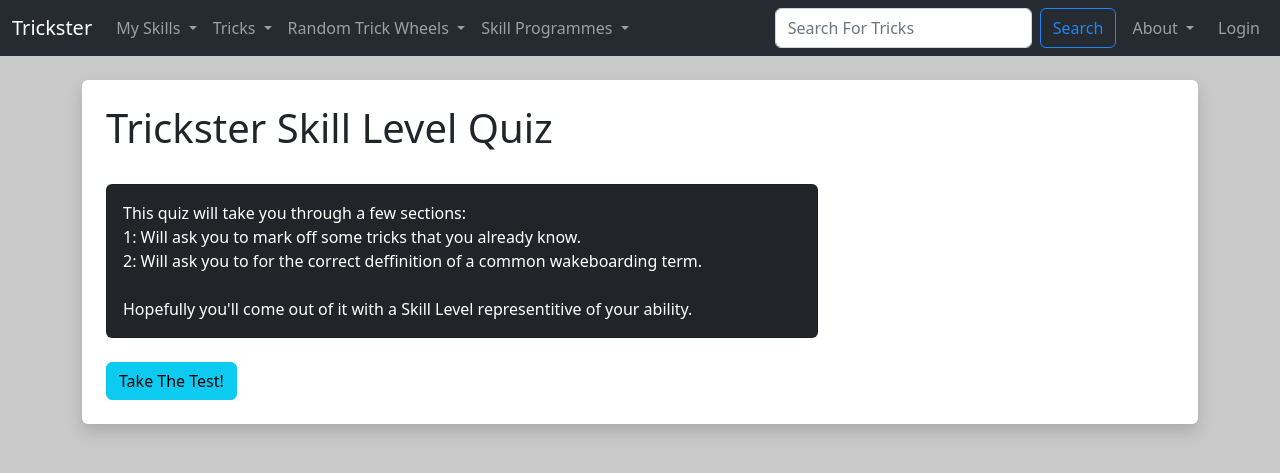
After one commit to KonaHay/Trickster, a Django app: page /quiz/skill_level_quiz in a window 1280 px wide. The commit adds this page. Shown: the top 473 px of the page. Run offline with Django 4.2, Linux system fonts and the light colour scheme; data comes from the database, SQL or seed files in the repository; both versions use the stored data as it was after the commit; some libraries are stand-ins or nearby versions.

Commit message:
Added Get Skill Level Quiz - Unfinished + Lots of changes made

```diff
--- a/Trickster/settings.py
+++ b/Trickster/settings.py
@@ -111,13 +111,14 @@ USE_TZ = True
 # Static files (CSS, JavaScript, Images)
 # https://docs.djangoproject.com/en/4.1/howto/static-files/
 
-STATIC_URL = 'static/'
+STATIC_URL = '/static/'
 MEDIA_URL = '/media/'
 
 MEDIA_ROOT = os.path.join(BASE_DIR, 'media')
 
 STATICFILES_DIRS = [
-    os.path.join(BASE_DIR, 'static'),
+  os.path.join(BASE_DIR, 'static'),
+  os.path.join(BASE_DIR, 'TricksterQuiz', 'static' ),
 ]
 
 # Default primary key field typet
--- a/Trickster/urls.py
+++ b/Trickster/urls.py
@@ -9,7 +9,7 @@ urlpatterns = [
     path('', include('TricksterMain.urls')),
     path('Users/', include('django.contrib.auth.urls')),
     path('Users/', include('Users.urls')),
-    path('Quiz/', include('TricksterQuiz.urls')),
+    path('quiz/', include('TricksterQuiz.urls')),
 
 ]+ static(settings.MEDIA_URL, document_root=settings.MEDIA_ROOT)
 
--- a/TricksterMain/templates/components/navbar.html
+++ b/TricksterMain/templates/components/navbar.html
@@ -14,12 +14,11 @@
             My Skills
           </a>
           <ul class="dropdown-menu dropdown-menu-dark" aria-labelledby="mySkillsDropdown">
-            <li><a class="dropdown-item disabled" href="">Find My Skill Level</a></li>
             {% if request.user.is_authenticated %}
             <!-- If user has obtained their skill level -->
             <li><a class="dropdown-item disabled" href="">My Skill Level</a></li>
             <!-- else -->
-            <!-- <li><a class="dropdown-item disabled" href="">Find My Skill Level</a></li> -->
+            <li><a class="dropdown-item" href="{%url 'skill-level-quiz' %}">Find My Skill Level</a></li>
             <li><a class="dropdown-item" href="{%url 'recommend-trick' request.user.UserID %}">Recommend Tricks</a></li>
             <li><a class="dropdown-item" href="{%url 'my-tricks' request.user.UserID %}">Learned Tricks</a></li>
             <li><a class="dropdown-item" href="{%url 'my-saved-tricks' request.user.UserID %}">Saved Tricks</a></li>
--- a/TricksterMain/templates/main/base.html
+++ b/TricksterMain/templates/main/base.html
@@ -17,7 +17,7 @@
     <link rel="stylesheet" href="https://maxcdn.bootstrapcdn.com/font-awesome/4.7.0/css/font-awesome.min.css">
     <script src="https://stackpath.bootstrapcdn.com/bootstrap/4.5.0/js/bootstrap.min.js"></script>
 
-    <script scr="{% static 'trickster/js/main.js' %}" defer></script>
+    <script src="{% static 'trickster/js/main.js' %}" defer></script>
     <style>
       body {background: #c9c9c9}
       .carousel {
@@ -108,5 +108,6 @@
       {% endblock %}
     </div>
     <script src="https://cdn.jsdelivr.net/npm/bootstrap@5.3.0-alpha1/dist/js/bootstrap.bundle.min.js" integrity="sha384-w76AqPfDkMBDXo30jS1Sgez6pr3x5MlQ1ZAGC+nuZB+EYdgRZgiwxhTBTkF7CXvN" crossorigin="anonymous"></script>
+    {% block scripts %}{% endblock %}
   </body>
 </html>
--- a/TricksterMain/templates/main/random_trick_learned.html
+++ b/TricksterMain/templates/main/random_trick_learned.html
@@ -5,9 +5,8 @@
 
   {% if user.is_authenticated %}
     {% if random_trick %}
-      {{random_trick}}
       <h1>Your Random Trick:</h1>
-      <h4>From Your Current Skill Level...</h4>
+      <h4>From Your Learned Tricks...</h4>
       </br>
       <!-- I will aim to put this section of code into its own function as it's also used in search_trick & recommended Trick -->
 
@@ -51,7 +50,7 @@
     {% else %}
 
       <h1>Get A Random Trick:</h1>
-      <h4>From Your Current Skill Level...</h4>
+      <h4>From Your Learned Tricks...</h4>
       </br>
       <div class="card text-bg-dark mb-3" style="width: 18rem; height: 33rem;">
           <img src="{% static 'trickster/images/RandomTrickImg.png' %}" class="img-fluid rounded" alt="default trick cover image">
--- /dev/null
+++ b/TricksterQuiz/static/TricksterQuiz/skill_level_quiz.js
@@ -0,0 +1,23 @@
+
+const modalBtns = [...document.getElementsByClassName('modal-button')]
+const modalBody = document.getElementById('modal-body-confirm')
+const startBtn = document.getElementById('start-button')
+
+const url = window.location.href
+
+modalBtns.forEach(modalBtn=> modalBtn.addEventListener('click', ()=>{
+  const pk = modalBtn.getAttribute('data-pk')
+  const quiz = modalBtn.getAttribute('data-quiz')
+  const sections = modalBtn.getAttribute('data-sections')
+  const imgURL = modalBtn.getAttribute('data-imgURL')
+
+  modalBody.innerHTML = `
+    <div class="h5 mb-3">Ready To Start? "<b>${quiz}</b>"?</div>
+
+  `
+
+  startBtn.addEventListener('click', ()=>{
+    window.location.href = "/quiz/quiz_underway/" + pk
+  })
+
+}))
--- /dev/null
+++ b/TricksterQuiz/templates/pages/skill_level_quiz.html
@@ -0,0 +1,50 @@
+{% extends 'main/base.html' %}
+{% load static %}
+
+{% block content  %}
+<div class="shadow  p-4 mb-5 bg-body rounded">
+  <h1> {{ Skill_Quiz.QuizTitle }} </h1>
+  <br/>
+  <div class="col-8">
+    <div class="card text-bg-dark">
+      <div class="card-body">
+        <p class="card-text">{{ Skill_Quiz.QuizDiscription|linebreaksbr }}</p>
+      </div>
+    </div>
+  </div>
+  <br/>
+
+  <button
+    class="btn btn-info modal-button"
+    data-pk="{{Skill_Quiz.QuizID}}"
+    data-quiz="{{Skill_Quiz.QuizTitle}}"
+    data-sections="{{Skill_Quiz.QuizNoOfSections}}"
+    data-imgURL="{{Skill_Quiz.QuizImg}}"
+    data-bs-toggle="modal"
+    data-bs-target="#quizStartModal">
+    Take The Test!
+  </button>
+
+  <!-- Modal -->
+  <div class="modal fade" id="quizStartModal" tabindex="-1" aria-labelledby="ModalLabel" aria-hidden="true">
+    <div class="modal-dialog">
+      <div class="modal-content">
+        <div class="modal-header">
+          <h5 class="modal-title" id="quizStartModal">Ready To Start?</h5>
+          <button type="button" class="btn-close" data-bs-dismiss="modal" aria-label="Close"></button>
+        </div>
+        <div class="modal-body" id="modal-body-confirm"></div>
+        <div class="modal-footer">
+          <button type="button" class="btn btn-danger" data-bs-dismiss="modal">No</button>
+          <button type="button" id="start-button" class="btn btn-info">Lets Go!</button>
+        </div>
+      </div>
+    </div>
+  </div>
+
+</div>
+{% endblock %}
+
+{% block scripts %}
+  <script type="text/javascript" src="{% static 'TricksterQuiz/skill_level_quiz.js' %}" defer></script>
+{% endblock%}
--- a/TricksterQuiz/urls.py
+++ b/TricksterQuiz/urls.py
@@ -2,5 +2,17 @@ from django.urls import path
 from . import views
 
 urlpatterns = [
-    path('skill_level_quiz', views.skill_level_quiz, name='skill-level-quiz'),
+
+  # -- Pages --
+  path('skill_level_quiz', views.skill_level_quiz, name='skill-level-quiz'),
+  path('quiz_underway/<int:pk>', views.quiz_underway, name='quiz-underway'),
+
+  # -- Components --
+  path('quiz_underway/<int:pk>/data/', views.quiz_data, name='quiz-data'),
+  path('quiz_underway/<int:pk>/tricks/', views.quiz_tricks, name='quiz-tricks'),
+  path('quiz_underway/<int:pk>/next/', views.next_quiz, name='next-quiz'),
+  path('quiz_underway/<int:pk>/save/', views.save_quiz, name='save-quiz'),
+  path('quiz_trick_card', views.quiz_trick_card, name='quiz-trick-card'),
+  path('quiz_learned_trick_button/<int:pk>', views.quiz_learned_trick_button, name='quiz-learned-trick-button'),
+
 ]
--- a/TricksterQuiz/views.py
+++ b/TricksterQuiz/views.py
@@ -1,12 +1,185 @@
-from django.shortcuts import render, redirect
+from django.shortcuts import render, redirect, get_object_or_404
 from django.contrib import messages
-from django.http import HttpResponseRedirect
+from django.http import HttpResponseRedirect, JsonResponse
 from django.views.generic import ListView
 
-from .models import  Skill_Level_Quiz
-#from .forms import
-#from TricksterMain.models import Trick, SkillLevel
+from .models import  Skill_Level_Quiz, Quiz_Section, Section_Trick, Term_Bonus, Bonus_Question, Bonus_Answer, Section_Result
+from TricksterMain.models import Trick, SkillLevel, Glossary_Term
+from Users.models import Trickster_User, User_Profile
+
+
+
+# Function for detexting ajax calls.
+def is_ajax(request):
+    return request.META.get('HTTP_X_REQUESTED_WITH') == 'XMLHttpRequest'
+
+# ======================================================================================================================================
 
 def skill_level_quiz(request):
+  Skill_Quiz = Skill_Level_Quiz.objects.get(QuizID=1)
 
-    return render(request, 'skill_level_quiz.html')
+  return render(request, 'pages/skill_level_quiz.html', {'Skill_Quiz':Skill_Quiz})
+
+# ======================================================================================================================================
+
+def quiz_underway(request, pk):
+  quiz = Skill_Level_Quiz.objects.get(QuizID=pk)
+  section_tricks = Section_Trick.objects.filter(TrickSection=quiz.QuizID).order_by('TrickValue')
+
+  current_page = request.path
+  return render(request, 'pages/quiz_underway.html', {'quiz':quiz, 'section_tricks':section_tricks, 'current_page':current_page})
+
+# ======================================================================================================================================
+
+# -- Components --
+
+def quiz_data(request, pk):
+  quiz = Skill_Level_Quiz.objects.get(QuizID=pk)
+  quiz_section = Quiz_Section.objects.get(SectionQuiz=quiz.QuizID)
+  term_bonus = Term_Bonus.objects.get(BonusSection=quiz_section.SectionID)
+
+  questions = []
+  for q in term_bonus.get_questions():
+    answers=[]
+    for a in q.get_answers():
+      answers.append(a.AnswerText)
+    questions.append({str(q.QuestionTerm): answers})
+
+  return JsonResponse({
+    'data': questions,
+  })
+
+# ======================================================================================================================================
+
+def quiz_tricks(request, pk):
+  quiz = Skill_Level_Quiz.objects.get(QuizID=pk)
+  quiz_section = Quiz_Section.objects.get(SectionQuiz=quiz.QuizID)
+  section_tricks = Section_Trick.objects.filter(TrickSection=quiz_section.SectionID).order_by('TrickValue')
+
+  tricks = []
+  for trick in section_tricks:
+    img = trick.Trick.TrickImg
+    value = trick.TrickValue
+    tricks.append({str(trick.Trick): value})
+
+  return JsonResponse({
+    'data': tricks,
+  })
+
+# ======================================================================================================================================
+
+def next_quiz(request, pk):
+  #print(request.POST)
+  if is_ajax(request=request):
+    tricks= []
+    data = request.POST
+    data_ = dict(data.lists())
+    data_.pop('csrfmiddlewaretoken')
+
+    user = request.user
+    profile = User_Profile.objects.get(User_id=user.UserID)
+    quiz = Term_Bonus.objects.get(pk=pk)
+    section = quiz.BonusSection
+
+    trickScore = 0
+    results = []
+
+    for key in data_.keys():
+      tricksExist = True
+
+      trick = Trick.objects.get(TrickName=key)
+      selectedTrick = Section_Trick.objects.get(Trick=trick.TrickID)
+
+      trickName = trick.TrickName
+      trickValue = selectedTrick.TrickValue
+
+      #profile.LearnedTricks.add(trick)
+      trickScore += trickValue
+
+      results.append({str(trickName): {'Trick': trickName, 'score': trickValue}})
+      tricks.append(trick)
+
+  return JsonResponse({'score': trickScore, 'results': results})
+
+# ======================================================================================================================================
+
+def save_quiz(request, pk):
+  #print(request.POST)
+  if is_ajax(request=request):
+
+    jsonData = JsonResponse([])
+    messages.info(request, (jsonData))
+
+    questions= []
+    data = request.POST
+    data_ = dict(data.lists())
+
+    data_.pop('csrfmiddlewaretoken')
+
+    for key in data_.keys():
+      # Need to pass the TermID not the KeyWord!
+      Term = Glossary_Term.objects.get(KeyWord=key)
+      question = Bonus_Question.objects.get(QuestionTerm=Term)
+      questions.append(question)
+
+    user = request.user
+    profile = User_Profile.objects.get(User_id=user.UserID)
+    quiz = Term_Bonus.objects.get(pk=pk)
+    section = quiz.BonusSection
+
+    bonusScore = 0
+    results = []
+    correct_answer = None
+
+    for q in questions:
+      ans_selected = request.POST.get(str(q.QuestionTerm))
+
+      if ans_selected != "":
+        question_answers = Bonus_Answer.objects.filter(AnswerQuestion=q)
+        for ans in question_answers:
+          if ans_selected == ans.AnswerText:
+            if ans.AnswerCorrect:
+              bonusScore += 1
+              correct_answer = ans.AnswerText
+          else:
+            if ans.AnswerCorrect:
+              correct_answer = ans.AnswerText
+
+        results.append({str(q.QuestionTerm): {'correct_answer': correct_answer, 'answered': ans_selected}})
+      else:
+        results.append({str(q.QuestionTerm): 'not answered'})
+
+    Section_Result.objects.create(ResultSection=section, ResultBonus=quiz, ResultUser=profile, TrickScore=0, BonusScore=bonusScore)
+  return JsonResponse({'bonus': True, 'score': bonusScore, 'results': results})
+
+# ======================================================================================================================================
+
+def quiz_trick_card(request, pk):
+
+  return render(request, 'components/quiz_trick_cards.html', {})
+
+# ======================================================================================================================================
+
+def quiz_learned_trick_button(request, pk):
+  profile = User_Profile.objects.get(User_id=pk)
+  trick = get_object_or_404(Trick, TrickID=request.POST.get("trick_id"))
+  profile.LearnedTricks.add(trick)
+
+  current_page = request.POST.get("current_page")
+  messages.info(request, (trick.TrickName + " Has Been Added To Your List Of Learned Tricks!"))
+  return redirect(current_page)
+
+# ======================================================================================================================================
+
+def quiz_unlearn_trick_button(request, pk):
+  profile = User_Profile.objects.get(User_id=pk)
+  trick = get_object_or_404(Trick, TrickID=request.POST.get("trick_id"))
+
+  if profile.LearnedTricks.filter(TrickID=trick.TrickID).exists():
+    profile.LearnedTricks.remove(trick)
+
+  current_page = request.POST.get("current_page")
+  messages.error(request, (trick.TrickName + " Has Been Removed From Your List Of Learned Tricks!"))
+  return redirect(current_page)
+
+# ======================================================================================================================================
```
Also changed, not shown: TricksterQuiz/models.py (+9 -2 lines), TricksterQuiz/static/TricksterQuiz/quiz.js (added, +183 -0 lines), TricksterQuiz/templates/components/quiz_trick_cards.html (added, +25 -0 lines), TricksterQuiz/templates/components/quiz_trick_learned_button.html (added, +17 -0 lines), TricksterQuiz/templates/pages/quiz_underway.html (added, +36 -0 lines), TricksterQuiz/templates/skill_level_quiz.html (deleted), db.sqlite3, 2 other files. Lines whose indentation alone changed are shown as unchanged.
